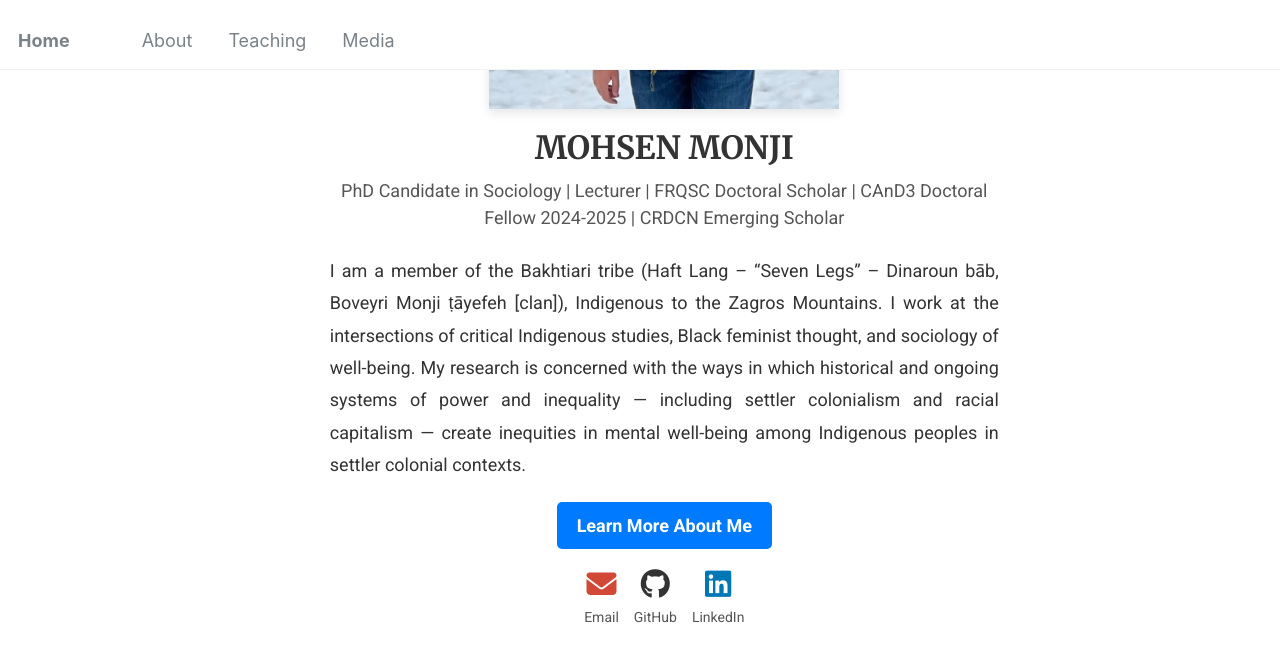
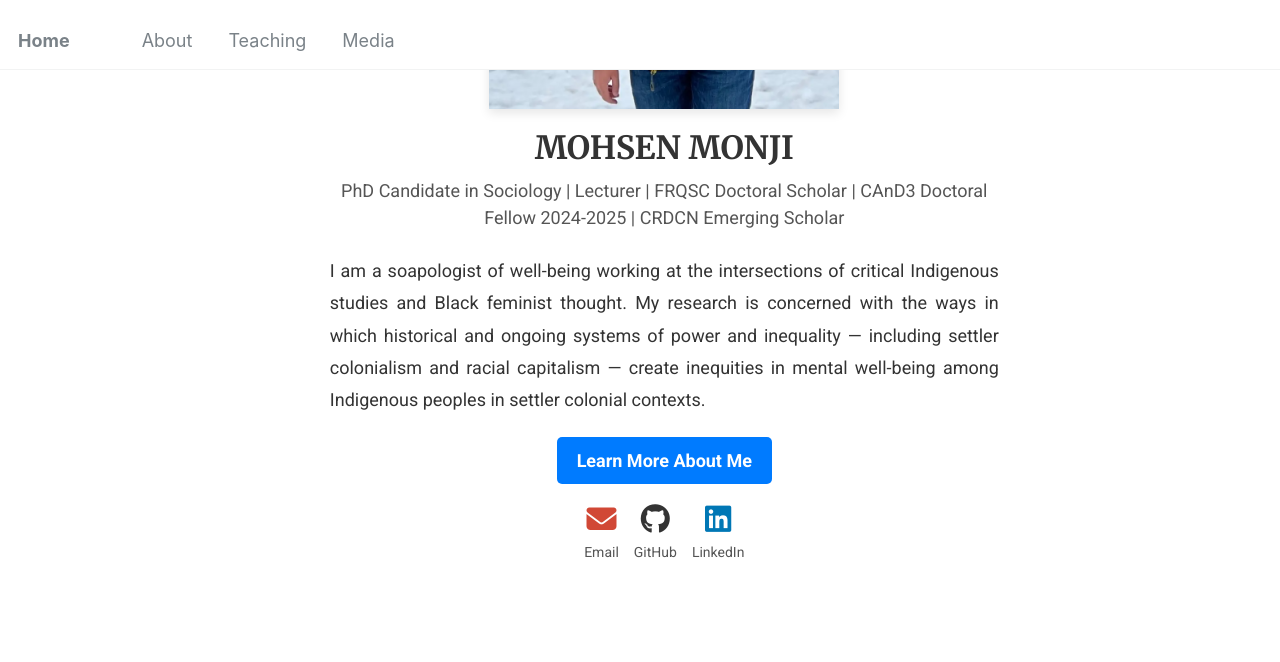
Before and after one commit to Mohsnmonji/mohsnmonji.github.io, a Jekyll site: the page built from _pages/front.md, in a window 1280 px wide and 900 px high, scrolled down 458 px. Shown: the top 662 px of the window. Built offline with Jekyll 4.4.1, drawn with Linux system fonts in a browser that asks for light colours.

Commit message:
Update front.md

```diff
--- a/_pages/front.md
+++ b/_pages/front.md
@@ -28,7 +28,7 @@ hide_avatar: true
 
   <!-- Description -->
   <p style="font-size:18px; color:#333; text-align:justify; line-height:1.8; margin:20px 0;">
-    I am a member of the Bakhtiari tribe (Haft Lang – “Seven Legs” – Dinaroun bāb, Boveyri Monji ṭāyefeh [clan]), Indigenous to the Zagros Mountains. I work at the intersections of critical Indigenous studies, Black feminist thought, and sociology of well-being. My research is concerned with the ways in which historical and ongoing systems of power and inequality — including settler colonialism and racial capitalism — create inequities in mental well-being among Indigenous peoples in settler colonial contexts.
+    I am a soapologist of well-being working at the intersections of critical Indigenous studies and Black feminist thought. My research is concerned with the ways in which historical and ongoing systems of power and inequality — including settler colonialism and racial capitalism — create inequities in mental well-being among Indigenous peoples in settler colonial contexts.
   </p>
 
   <!-- Button -->
```
